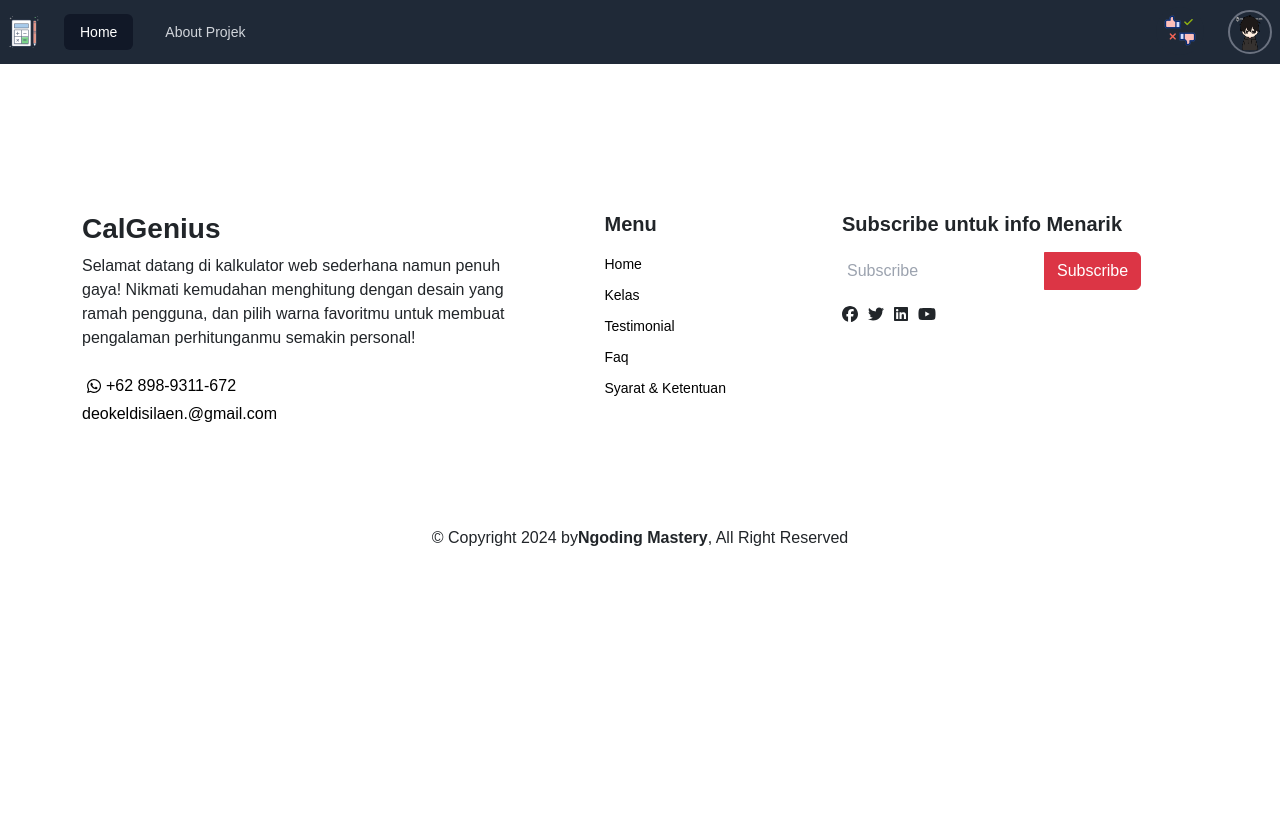
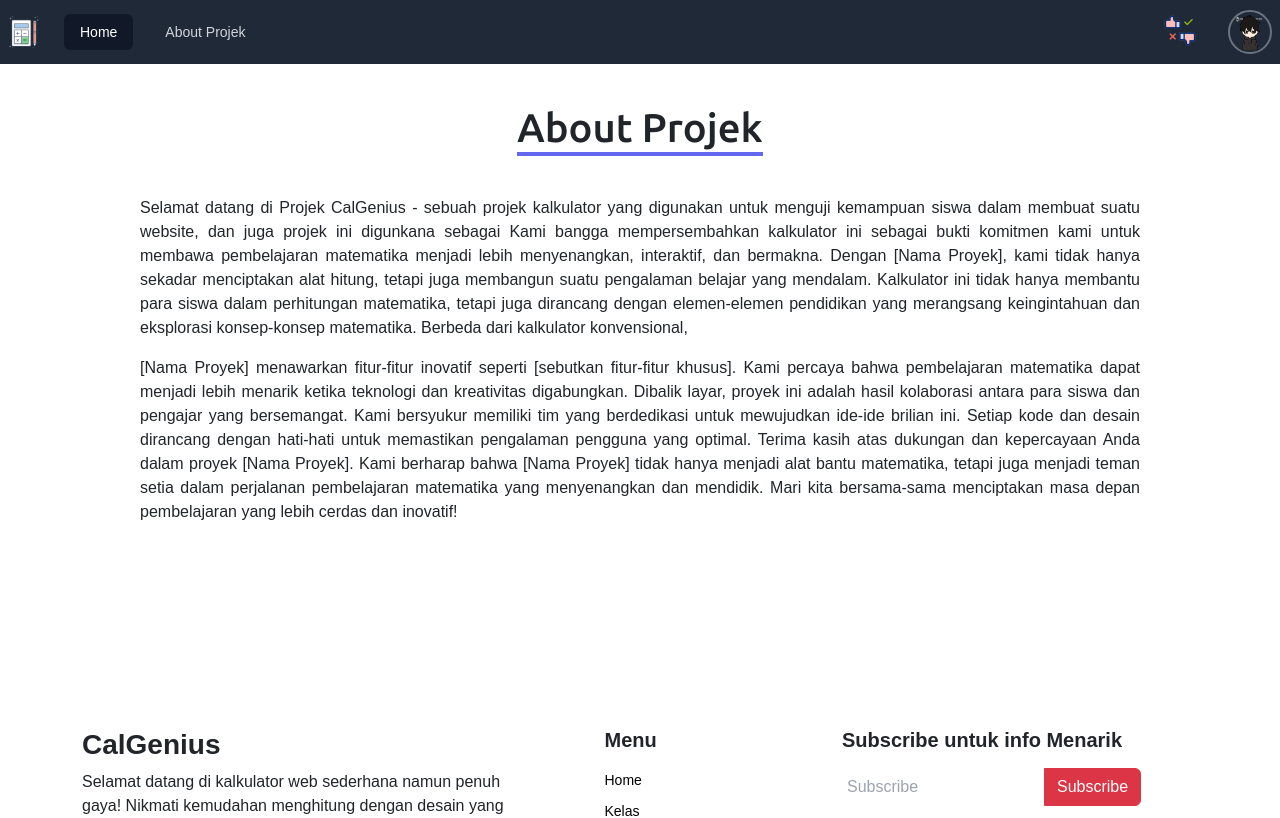
Before and after one commit to Silaenn/calculator, a React (Vite) app in the folder client/: page /aboutProjek in a window 1280 px wide. Shown: the top 818 px of the page. Built offline with nearby package versions, Linux system fonts and the light colour scheme.

Commit message:
lanjut rumah

```diff
--- a/client/src/App.tsx
+++ b/client/src/App.tsx
@@ -4,6 +4,7 @@ import NavbarComponent from "./components/NavbarComponent";
 import FooterComponent from "./components/FooterComponent";
 import LeftComponent from "./components/LeftComponent";
 import MyProfile from "./pages/MyProfile";
+import AboutProjek from "./pages/AboutProjek";
 
 function App() {
   return (
@@ -13,6 +14,7 @@ function App() {
       <Routes>
         <Route path="/" element={<HomePage />} />
         <Route path="/myProfile" element={<MyProfile />} />
+        <Route path="/aboutProjek" element={<AboutProjek />} />
       </Routes>
       <FooterComponent />
     </div>
--- a/client/src/components/NavbarComponent.tsx
+++ b/client/src/components/NavbarComponent.tsx
@@ -9,6 +9,11 @@ import profile from "../assets/images/profile.gif";
 // import Optionwarna from "./Optionwarna";
 import like from "@/assets/images/rate.png";
 import user from "@/assets/images/user.png";
+import {
+  Popover,
+  PopoverContent,
+  PopoverTrigger,
+} from "@/components/ui/popover";
 
 import {
   AlertDialog,
@@ -25,7 +30,7 @@ import { Input } from "./ui/input";
 
 const navigation = [
   { name: "Home", href: "/", current: true },
-  { name: "About Projek", href: "#", current: false },
+  { name: "About Projek", href: "/aboutProjek", current: false },
 ];
 
 function classNames(...classes) {
@@ -44,7 +49,15 @@ const NavbarComponent = () => {
     }
   };
 
-  const [open, setOpen] = useState(false);
+  const [isDialogOpen, setIsDialogOpen] = useState(false);
+
+  const handleOpenDialog = () => {
+    setIsDialogOpen(true);
+  };
+
+  const handleCloseDialog = () => {
+    setIsDialogOpen(false);
+  };
 
   return (
     <Disclosure as="nav" className="bg-gray-800">
@@ -120,7 +133,7 @@ const NavbarComponent = () => {
                     leaveTo="transform opacity-0 scale-95"
                   >
                     <Menu.Items className="absolute right-0 z-10 mt-2 w-48 origin-top-right rounded-md bg-white py-1 shadow-lg ring-1 ring-black ring-opacity-5 focus:outline-none">
-                      <Menu.Item>
+                      {/* <Menu.Item>
                         {({ active }) => (
                           <AlertDialog>
                             <AlertDialogTrigger
@@ -164,7 +177,13 @@ const NavbarComponent = () => {
                             </AlertDialogContent>
                           </AlertDialog>
                         )}
-                      </Menu.Item>
+                      </Menu.Item> */}
+                      <Popover>
+                        <PopoverTrigger>Open</PopoverTrigger>
+                        <PopoverContent>
+                          Place content for the popover here.
+                        </PopoverContent>
+                      </Popover>
                     </Menu.Items>
                   </Transition>
                 </Menu>
--- /dev/null
+++ b/client/src/pages/AboutProjek.tsx
@@ -0,0 +1,57 @@
+import React from "react";
+
+const AboutProjek = () => {
+  return (
+    <div className="h-auto w-auto">
+      <div className="p-10 flex justify-center flex-col items-center box-border text-justify">
+        <h1 className="projek mb-10 border-b-4 border-indigo-500">
+          About Projek
+        </h1>
+        <div>
+          <p
+            className=""
+            style={{
+              width: "1000px",
+            }}
+          >
+            Selamat datang di Projek CalGenius - sebuah projek kalkulator yang
+            digunakan untuk menguji kemampuan siswa dalam membuat suatu website,
+            dan juga projek ini digunkana sebagai Kami bangga mempersembahkan
+            kalkulator ini sebagai bukti komitmen kami untuk membawa
+            pembelajaran matematika menjadi lebih menyenangkan, interaktif, dan
+            bermakna. Dengan [Nama Proyek], kami tidak hanya sekadar menciptakan
+            alat hitung, tetapi juga membangun suatu pengalaman belajar yang
+            mendalam. Kalkulator ini tidak hanya membantu para siswa dalam
+            perhitungan matematika, tetapi juga dirancang dengan elemen-elemen
+            pendidikan yang merangsang keingintahuan dan eksplorasi
+            konsep-konsep matematika. Berbeda dari kalkulator konvensional,
+          </p>
+        </div>
+        <div>
+          <p
+            className=""
+            style={{
+              width: "1000px",
+            }}
+          >
+            [Nama Proyek] menawarkan fitur-fitur inovatif seperti [sebutkan
+            fitur-fitur khusus]. Kami percaya bahwa pembelajaran matematika
+            dapat menjadi lebih menarik ketika teknologi dan kreativitas
+            digabungkan. Dibalik layar, proyek ini adalah hasil kolaborasi
+            antara para siswa dan pengajar yang bersemangat. Kami bersyukur
+            memiliki tim yang berdedikasi untuk mewujudkan ide-ide brilian ini.
+            Setiap kode dan desain dirancang dengan hati-hati untuk memastikan
+            pengalaman pengguna yang optimal. Terima kasih atas dukungan dan
+            kepercayaan Anda dalam proyek [Nama Proyek]. Kami berharap bahwa
+            [Nama Proyek] tidak hanya menjadi alat bantu matematika, tetapi juga
+            menjadi teman setia dalam perjalanan pembelajaran matematika yang
+            menyenangkan dan mendidik. Mari kita bersama-sama menciptakan masa
+            depan pembelajaran yang lebih cerdas dan inovatif!
+          </p>
+        </div>
+      </div>
+    </div>
+  );
+};
+
+export default AboutProjek;
```
Also changed, not shown: client/src/dist/css/main.css, client/src/pages/MyProfile.tsx (line endings or trailing spaces).
